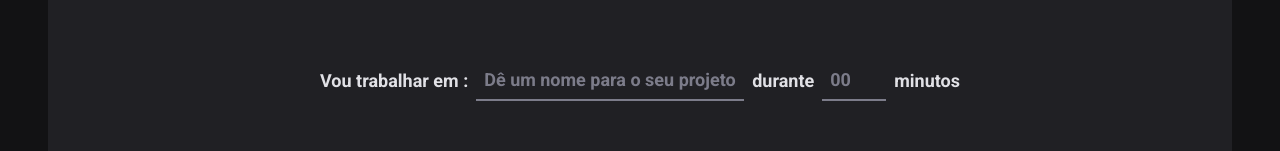
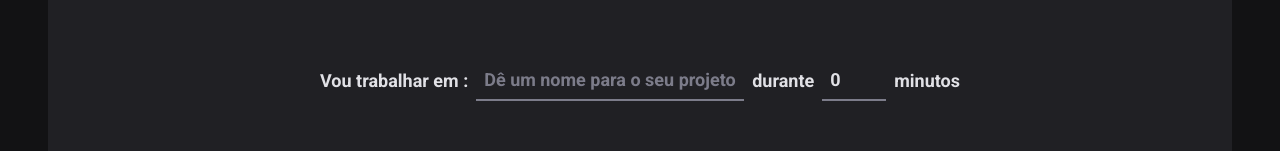
Before and after one commit to saviojks/projeto-02, a React (Vite) app: page / in a window 1280 px wide. Shown: the part 166-317 px from the top of the page. Built offline with nearby package versions, Linux system fonts and the light colour scheme.

Commit message:
TypeScript no formulário

```diff
--- a/src/pages/Home/index.tsx
+++ b/src/pages/Home/index.tsx
@@ -9,10 +9,16 @@ const newCycleValidationSchema = zod.object({
     minutesAmount: zod.number().min(5, 'O ciclo precisa ser de no mínimo 5 minutos').max(60, 'O ciclo precisa ser de no máximo 6 minutos')
 })
 
+type NewCycleFormData = zod.infer<typeof newCycleValidationSchema>
+
 export function Home() {
 
-    const { register, handleSubmit, watch } = useForm({
-        resolver: zodResolver(newCycleValidationSchema)
+    const { register, handleSubmit, watch } = useForm<NewCycleFormData>({
+        resolver: zodResolver(newCycleValidationSchema),
+        defaultValues: {
+            task: '',
+            minutesAmount: 0
+        }
     })
 
     function handleCreateNewCycle(data: any) {
```
